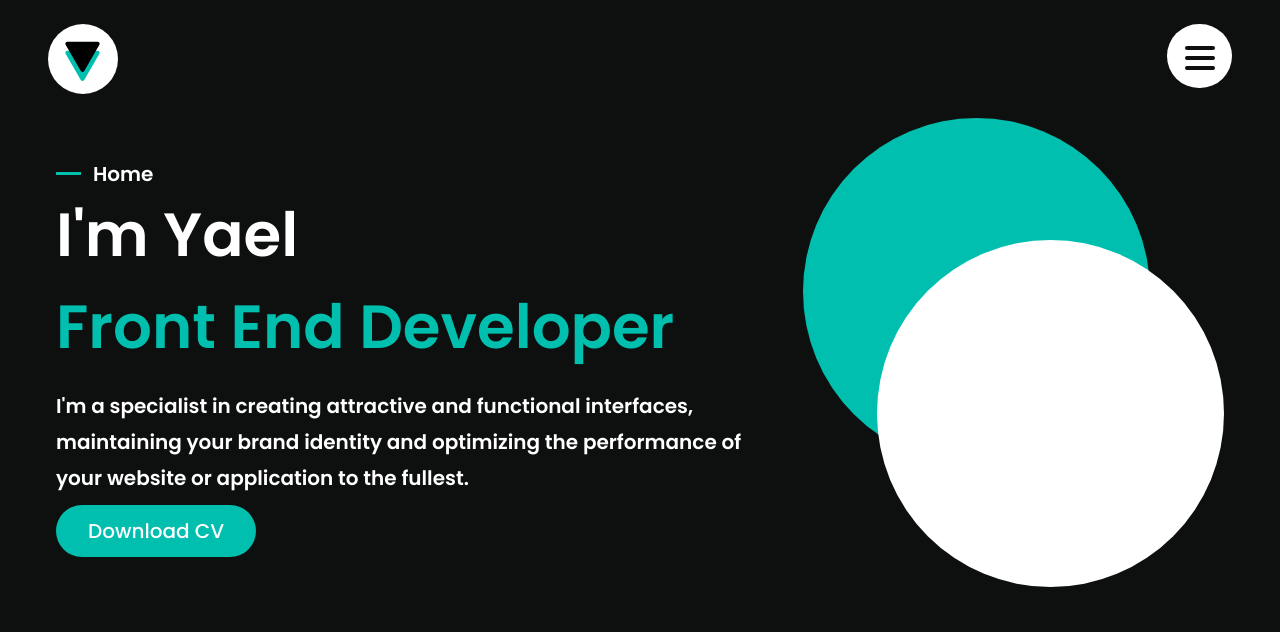
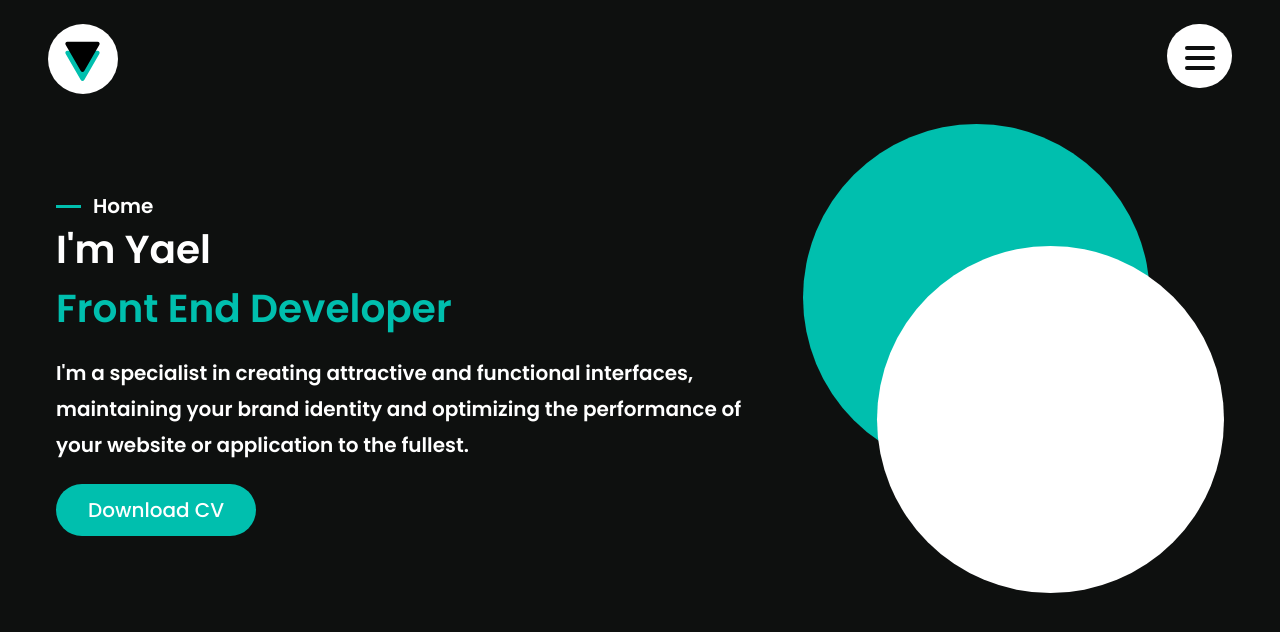
Before and after one commit to yayuwu/actual-portfolio, a Next.js app: page / in a window 1280 px wide. Shown: the top 632 px of the page. Built offline with nearby package versions, Linux system fonts and the light colour scheme.

Commit message:
More details

```diff
--- a/src/app/page.jsx
+++ b/src/app/page.jsx
@@ -5,14 +5,14 @@ import Image from 'next/image'
 
 const Home = () => {
   return (
-    <div className='font-semibold mt-12 md:mt-0  mx-7 md:mx-14 2xl:mx-40 flex justify-between items-center flex-wrap'>
+    <div className='font-semibold mt-12 md:mt-0  mx-7 md:mx-14 2xl:mx-40 flex justify-center lg:justify-between items-center flex-wrap min-h-[60vh]'>
       <section>
           <div className='flex items-center'>
             <Image width='25' height='2' src="/svg/Line.svg" alt="Logo" />
             <p className='text-base md:text-xl ms-3'>Home</p>
           </div>
-        <h1 className='text-3xl xl:text-6xl 2xl:text-6xl'>I&apos;m Yael <span className='block text-colorGreen'>Front End Developer</span> </h1>
-        <p className='text-base xl:text-xl lg:w-[400px] xl:w-[700px] my-4 mt-8 xl:mt-4 mb-5 2xl:mb-8 leading-7 xl:leading-9 font-semibold'>I&apos;m a specialist in creating attractive and functional interfaces, maintaining your brand identity and optimizing the performance of your website or application to the fullest.</p>
+        <h1 className='text-4xl 2xl:text-6xl'>I&apos;m Yael <span className='block text-colorGreen'>Front End Developer</span> </h1>
+        <p className='text-base xl:text-xl lg:w-[400px] xl:w-[700px] my-4 mb-8 leading-7 xl:leading-9 font-semibold'>I&apos;m a specialist in creating attractive and functional interfaces, maintaining your brand identity and optimizing the performance of your website or application to the fullest.</p>
         <GreenBtn href='https://drive.google.com/file/d/10e2K19HFqRnW2gFroZIlcEBr_aWTpCJG/view?usp=drive_link'>Download CV</GreenBtn>
       </section>
       <section className='hidden lg:block 3xl:me-36'>
```
